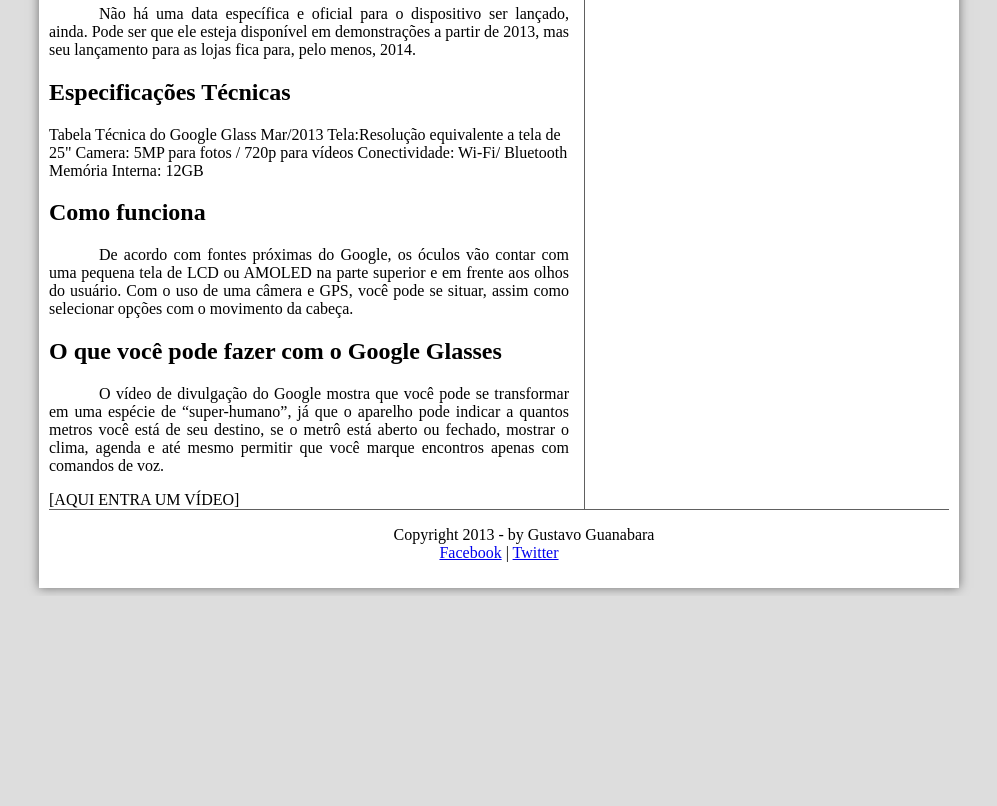
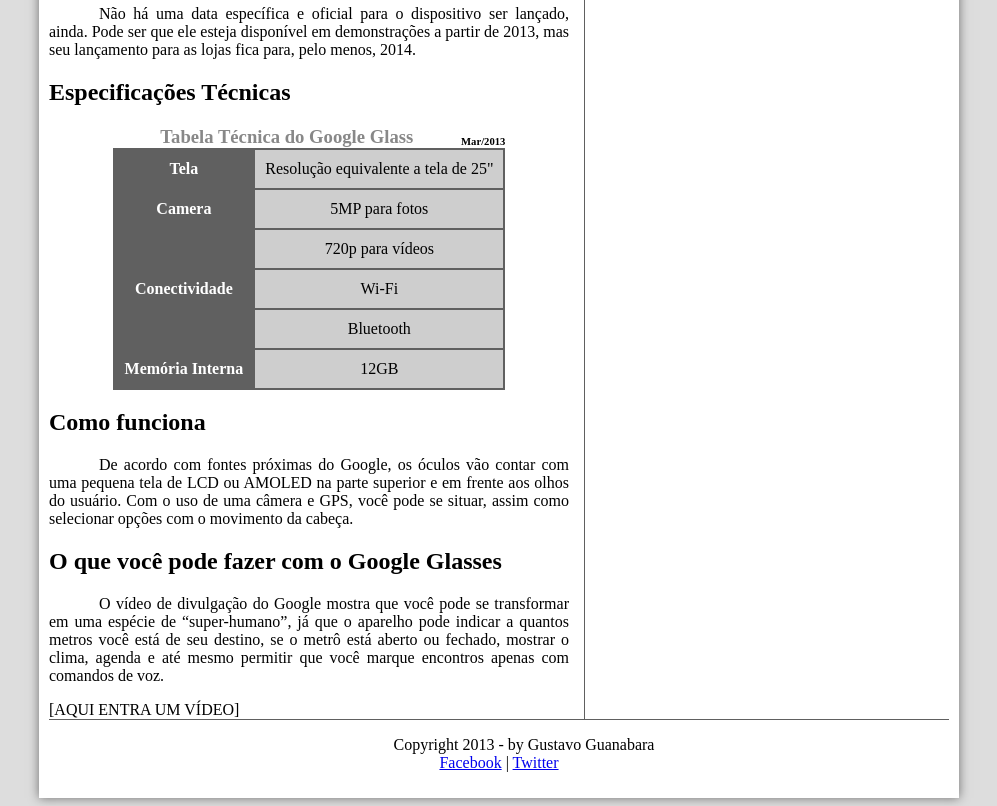
Before and after one commit to V-Pantoja/cev-html5-site, a plain HTML site: page index.html in a window 1280 px wide. Shown: the part 900-1706 px from the top of the page, without its empty margins (141-1138 px from the left). Before the commit the page ends 1496 px from the top, so only its background shows below. Drawn offline with Linux system fonts and the light colour scheme; a web font is replaced by a local one.

Commit message:
aula-19
Conteudo da aula 18 e 19;
Definição da tabela no site;
Estilização da tabela.

```diff
--- a/_css/estilo.css
+++ b/_css/estilo.css
@@ -139,6 +139,48 @@ figure.foto-legenda:hover figcaption {
    opacity: 1;
 }
 
+table#tabelaspec {
+   border: 1px solid #606060;
+   border-spacing: 0px;
+   margin-left: auto;
+   margin-right: auto;
+}
+
+table#tabelaspec td {
+   border: 1px solid #606060;
+   padding: 10px;
+
+   text-align: center;
+   vertical-align: middle;
+}
+
+table#tabelaspec caption {
+   color: #888888;
+   font-size: 14pt;
+   font-weight: bold;
+}
+
+table#tabelaspec caption span {
+   display: block;
+   float: right;
+   color: #000;
+
+   font-size: 8pt;
+   margin-top: 10px;
+}
+
+table#tabelaspec td.coln-l {
+   color: #FFF;
+   background-color: #606060;
+   font-weight: bold;
+
+   vertical-align: top;
+}
+
+table#tabelaspec td.coln-d {
+   background-color: #cecece;
+}
+
 /* ASIDE - - - - - - - - - - - - - - - - - - */
 aside#lateral {
    display: block;
--- a/index.html
+++ b/index.html
@@ -58,12 +58,19 @@
          <p>Não há uma data específica e oficial para o dispositivo ser lançado, ainda. Pode ser que ele esteja disponível em demonstrações a partir de 2013, mas seu lançamento para as lojas fica para, pelo menos, 2014.</p>
 
          <h1>Especificações Técnicas</h1>
-         Tabela Técnica do Google Glass Mar/2013
+         <table id="tabelaspec">
+            <caption>Tabela Técnica do Google Glass <span>Mar/2013</span></caption>
 
-         Tela:Resolução equivalente a tela de 25"
-         Camera: 5MP para fotos / 720p para vídeos
-         Conectividade: Wi-Fi/ Bluetooth
-         Memória Interna: 12GB
+            <tr><td class="coln-l">Tela</td><td class="coln-d">Resolução equivalente a tela de 25"</td></tr>
+
+            <tr><td class="coln-l" rowspan="2">Camera</td><td class="coln-d">5MP para fotos</td></tr>
+            <tr><td class="coln-d">720p para vídeos</td></tr>
+
+            <tr><td class="coln-l" rowspan="2">Conectividade</td><td class="coln-d">Wi-Fi</td></tr>
+            <tr><td class="coln-d">Bluetooth</td></tr>
+
+            <tr><td class="coln-l">Memória Interna</td><td class="coln-d">12GB</td></tr>
+         </table>
 
          <h1>Como funciona</h1>
          <p>De acordo com fontes próximas do Google, os óculos vão contar com uma pequena tela de LCD ou AMOLED na parte superior e em frente aos olhos do usuário. Com o uso de uma câmera e GPS, você pode se situar, assim como selecionar opções com o movimento da cabeça.</p>
```
